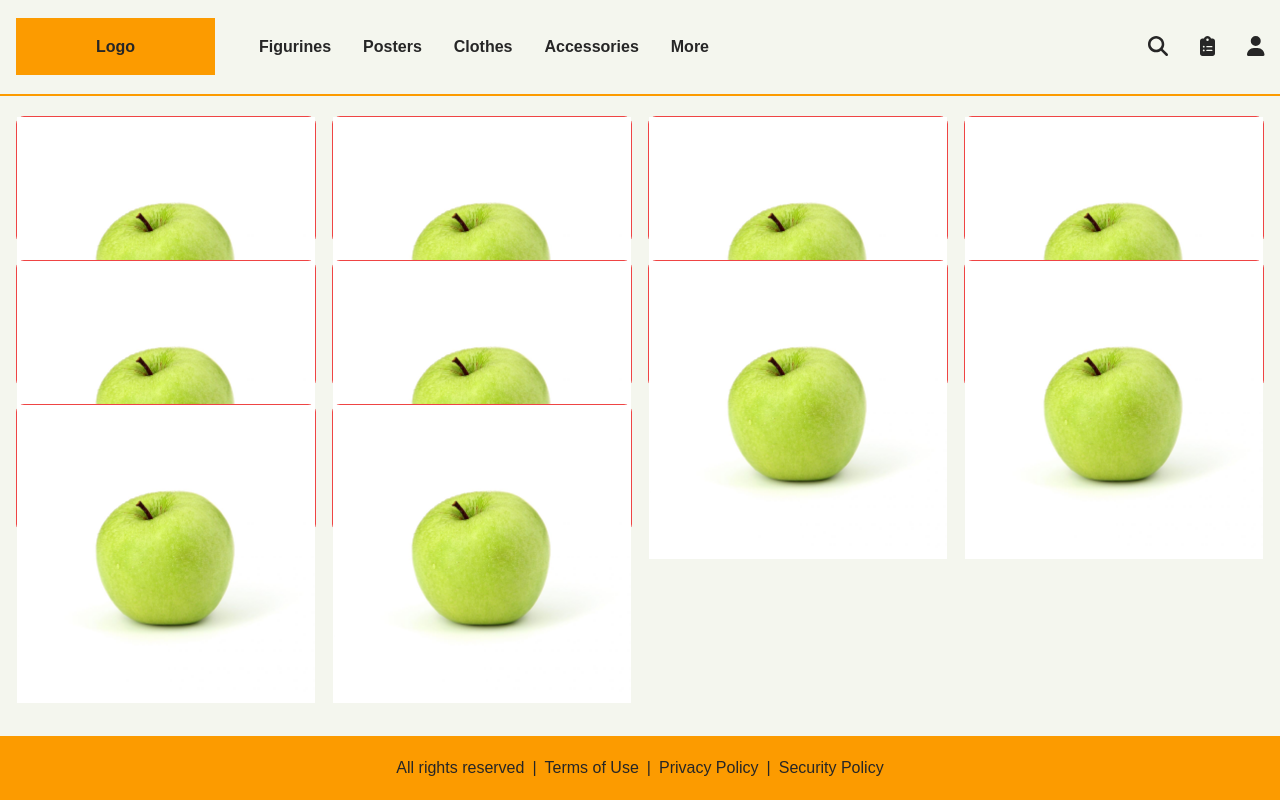
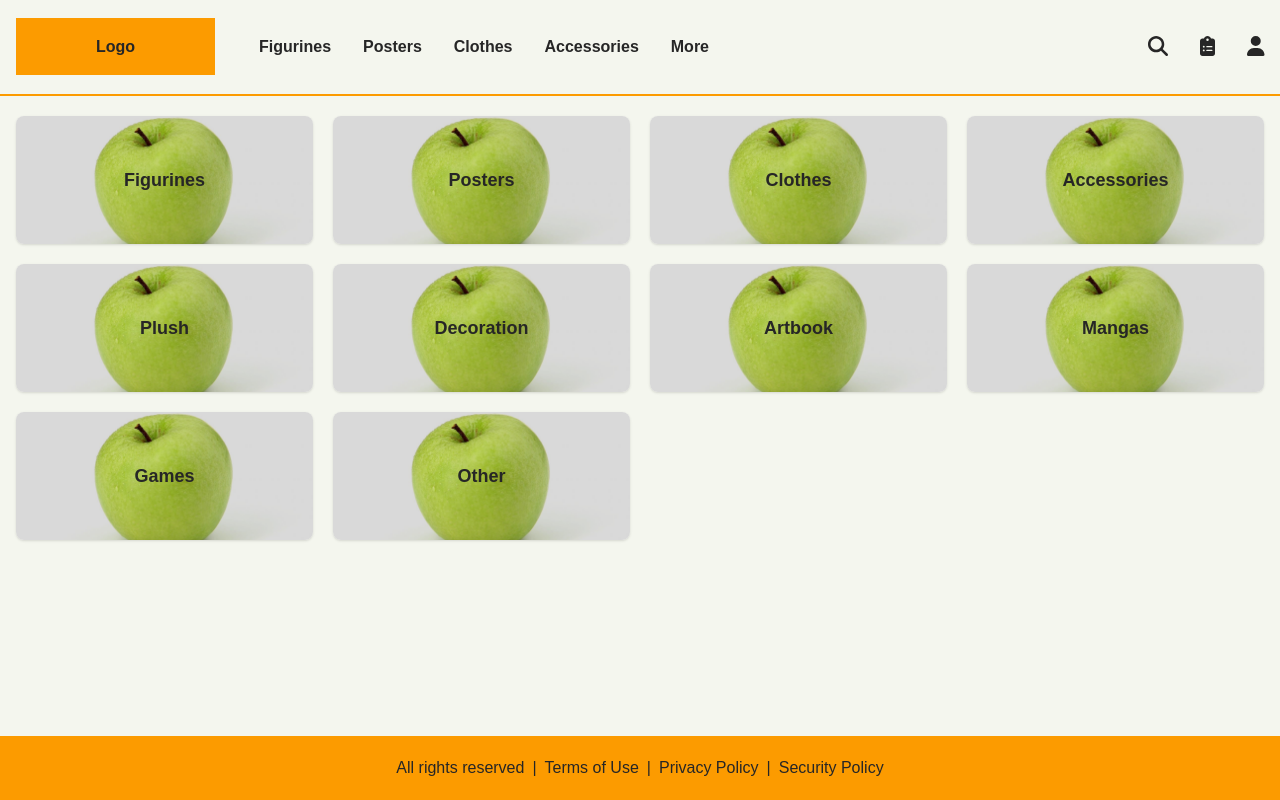
Before and after one commit to David-SDA/otaku-bazaar, a React (Create React App) app: page /categories in a window 1280 px wide. Built offline with nearby package versions, Linux system fonts and the light colour scheme; data requests are answered from the project's data file.

Commit message:
Ajout de la page catégorie et ses composants

```diff
--- a/src/components/pages/Categories.jsx
+++ b/src/components/pages/Categories.jsx
@@ -4,7 +4,7 @@ import CategoryCard from '../ui/CategoryCard';
 
 export default function Categories(){
     return (
-        <div className='container mx-auto grid grid-cols-1 sm:grid-cols-2 md:grid-cols-3 lg:grid-cols-4 gap-4'>
+        <div className='container mx-auto grid grid-cols-2 md:grid-cols-3 lg:grid-cols-4 gap-5'>
             {
                 data.categories.map((category) => (
                     <CategoryCard
--- a/src/components/ui/CategoryCard.jsx
+++ b/src/components/ui/CategoryCard.jsx
@@ -1,10 +1,14 @@
 import React from 'react';
+import { Link } from 'react-router-dom';
 
 export default function CategoryCard({category, categoryImage}){
     return (
-        <div className='rounded-lg min-h-32 relative border border-red-500'>
-            <img src={categoryImage} alt="" className='absolute top-0 left-0 object-cover'/>
-            <p>{category}</p>
-        </div>
+        <Link className='rounded-lg h-32 relative shadow overflow-hidden group hover:scale-105 hover:border hover:border-[#F5CAC3] transition-all duration-300 ease-out select-none'>
+            <img src={categoryImage} alt="" className='w-full h-full object-cover'/>
+            <div className='w-full h-full absolute top-0 left-0 bg-black opacity-15 group-hover:bg-[#F7EDE2] group-hover:opacity-100 transition-all duration-300 ease-out'></div>
+            <p className='absolute top-1/2 left-1/2 -translate-y-1/2 -translate-x-1/2 z-10 font-bold sm:text-lg group-hover:text-primary transition-all duration-300 ease-out'>
+                {category}
+            </p>
+        </Link>
     )
 }
```
